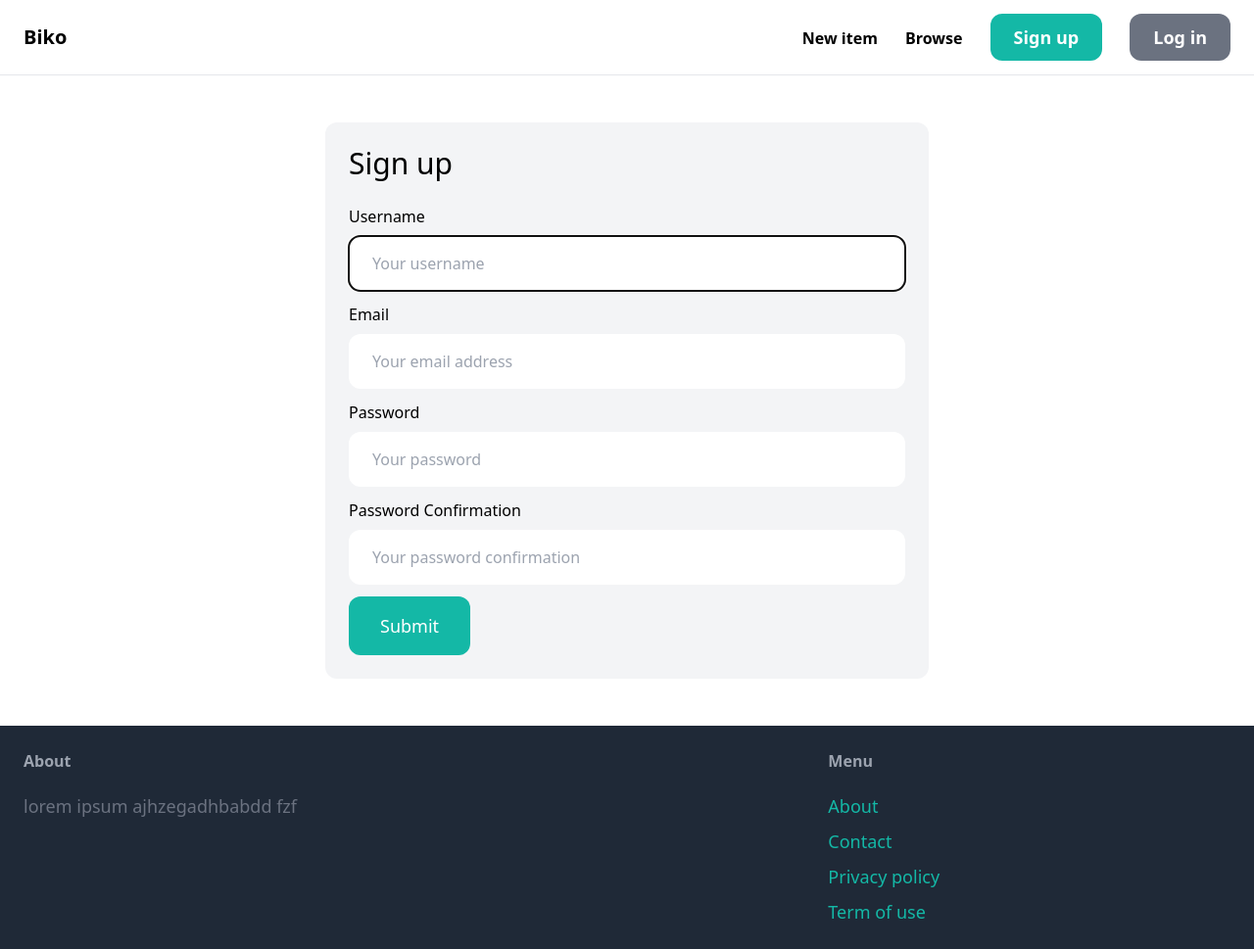
After one commit to loading04/biko, a Django app: page /signup/ in a window 1280 px wide. The commit adds this page. Shown: the whole page at 98% size. Run offline with Django 4.2, Linux system fonts and the light colour scheme; some libraries are stand-ins or nearby versions.

Commit message:
signup page

```diff
--- a/biko/urls.py
+++ b/biko/urls.py
@@ -16,13 +16,12 @@ Including another URLconf
 """
 from django.contrib import admin
 from django.urls import path,include
-from core.views import index,contact
+
 from django.conf import settings
 from django.conf.urls.static import static
 urlpatterns = [
     path('items/', include('item.urls')),
-    path('contact/',contact,name='contact'),
-    path('', index, name='index'),
+    path('', include('core.urls')),
     path('admin/', admin.site.urls),
 
 ] + static(settings.MEDIA_URL, document_root=settings.MEDIA_ROOT)
--- /dev/null
+++ b/core/forms.py
@@ -0,0 +1,30 @@
+from django import forms
+from django.contrib.auth.forms import UserCreationForm
+from django.contrib.auth.models import User
+
+class SignUpForm(UserCreationForm):
+    class Meta:
+        model = User
+        fields = ('username','email','password1','password2')
+
+    username = forms.CharField(widget=forms.TextInput(attrs={
+        'placeholder':'Your username',
+        'class':'w-full py-4 px-6 rounded-xl'
+    }))
+
+    email = forms.CharField(widget=forms.TextInput(attrs={
+        'placeholder':'Your email address',
+        'class':'w-full py-4 px-6 rounded-xl'
+    }))
+
+
+
+    password1 = forms.CharField(widget=forms.PasswordInput(attrs={
+        'placeholder':'Your password',
+        'class':'w-full py-4 px-6 rounded-xl'
+    }))
+
+    password2 = forms.CharField(widget=forms.PasswordInput(attrs={
+        'placeholder':'Your password confirmation',
+        'class':'w-full py-4 px-6 rounded-xl'
+    }))
--- a/core/templates/core/base.html
+++ b/core/templates/core/base.html
@@ -15,7 +15,7 @@
             <a href="#" class="texl-lg font-semibold hover:text-gray-500">New item</a>
             <a href="#" class="texl-lg font-semibold hover:text-gray-500">Browse</a>
 
-            <a href="#" class="px-6 py-3 text-lg font-semibold bg-teal-500 text-white rounded-xl hover:bg-teal-700">Sign up</a>
+            <a href="{% url 'core:signup' %}" class="px-6 py-3 text-lg font-semibold bg-teal-500 text-white rounded-xl hover:bg-teal-700">Sign up</a>
             <a href="#" class="px-6 py-3 text-lg font-semibold bg-gray-500 text-white rounded-xl hover:bg-gray-700">Log in</a>
 
         </div>
@@ -44,7 +44,7 @@
                     </a>
                 </li>
                 <li>
-                    <a href="{% url 'contact' %}" class="text-lg text-teal-500> text-teal-500 hover:text-teal-700 " >
+                    <a href="{% url 'core:contact' %}" class="text-lg text-teal-500> text-teal-500 hover:text-teal-700 " >
                         Contact
                     </a>
                 </li>
--- /dev/null
+++ b/core/templates/core/signup.html
@@ -0,0 +1,56 @@
+{% extends 'core/base.html' %}
+
+{% block title %}
+Sign Up
+{% endblock  %}
+
+{% block content %}
+
+<div class="w-1/2 my-6 mx-auto p-6 bg-gray-100 rounded-xl">
+<h1 class="mb-6 text-3xl"> Sign up</h1>
+
+<form  method="post" action=".">
+    {% csrf_token %}
+
+    <div class="mb-3">
+        <label for="username" class="inline-block mb-2">Username</label><br>
+        {{ form.username}}
+    </div>
+
+    <div class="mb-3">
+        <label for="username" class="inline-block mb-2">Email</label><br>
+        {{ form.email}}
+    </div>
+
+    <div class="mb-3">
+        <label for="username" class="inline-block mb-2">Password</label><br>
+        {{ form.password1}}
+    </div>
+
+
+    <div class="mb-3">
+        <label for="username" class="inline-block mb-2">Password Confirmation</label><br>
+        {{ form.password2}}
+    </div>
+
+    {% if form.errors or form.non_field_errors  %}
+    <div class="mb-3 p-6 bg-red-100 rounded-xl">
+
+        {% for field in form %}
+            {{ field.errors }}
+        {% endfor %}
+        {{ form.non_field_errors}}
+    </div>
+
+    {% endif %}
+
+
+    <button class="py-4 px-8 text-lg bg-teal-500 hover:bg-teal-700 rounded-xl text-white">Submit</button>
+</form>
+</div>
+
+
+
+
+
+{% endblock  %}
--- /dev/null
+++ b/core/urls.py
@@ -0,0 +1,14 @@
+from django.urls import path
+
+from . import views
+
+app_name = 'core'
+
+
+urlpatterns = [
+    path('',views.index , name='index'),
+    path('contact/',views.contact,name='contact'),
+    path('signup/',views.singup , name='signup'),
+
+
+]
--- a/core/views.py
+++ b/core/views.py
@@ -1,5 +1,6 @@
-from django.shortcuts import render
+from django.shortcuts import render,redirect
 from item.models import Category,Item
+from .forms import SignUpForm
 # Create your views here.
 
 
@@ -14,3 +15,17 @@ def index(request):
 
 def contact(request):
     return render(request,'core/contact.html')
+
+
+def singup(request):
+    if request.method == 'POST':
+        form = SignUpForm(request.POST)
+        if form.is_valid():
+            form.save( )
+            return redirect('/login')
+
+    else:
+        form = SignUpForm()
+    return render (request,'core/signup.html',{
+        'form':form
+    })
--- a/item/templates/item/detail.html
+++ b/item/templates/item/detail.html
@@ -28,7 +28,7 @@
 
 <div class="mt-6 px-6 py-12 bg-gray-100 rounded-xl">
     <h2 class="mb-12 text-2xl text-center">
-        related_items items
+        related items
     </h2>
 
     <div class="grid grid-cols-3 gap-3">
```
